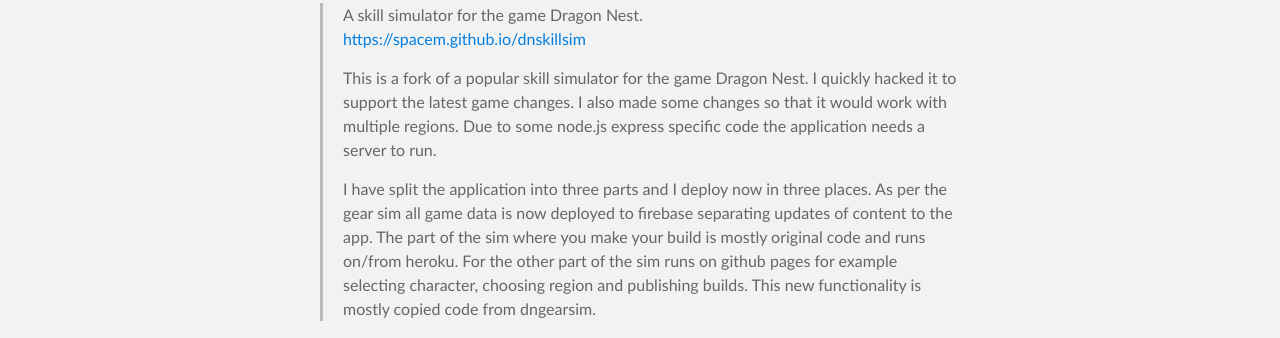
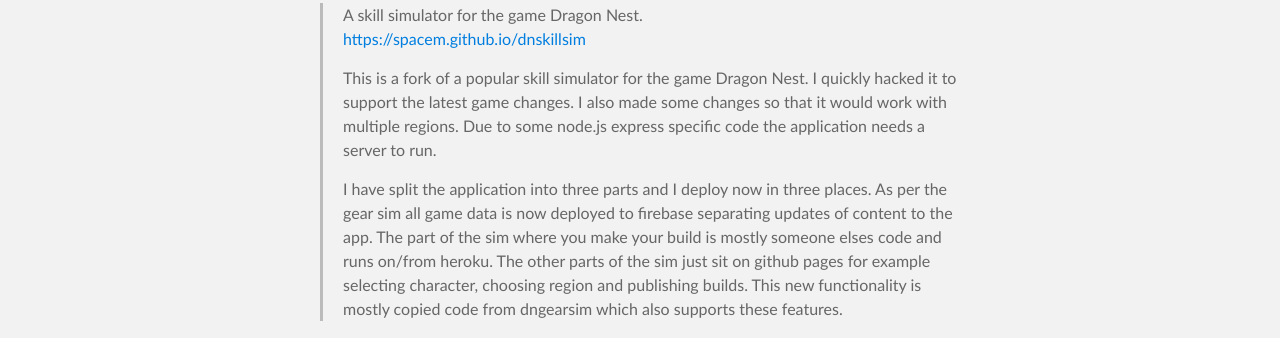
Before and after one commit to spacem/spacem.github.io, a plain HTML site: page index.html in a window 1280 px wide. Shown: the part 614-952 px from the top of the page. Drawn offline with Linux system fonts and the light colour scheme.

Commit message:
Update index.html

```diff
--- a/index.html
+++ b/index.html
@@ -67,9 +67,9 @@
 <p>
   I have split the application into three parts and I deploy now in three places.
   As per the gear sim all game data is now deployed to firebase separating updates of content to the app.
-  The part of the sim where you make your build is mostly original code and runs on/from heroku.
-  For the other part of the sim runs on github pages for example selecting character, choosing region and publishing builds.
-  This new functionality is mostly copied code from dngearsim.
+  The part of the sim where you make your build is mostly someone elses code and runs on/from heroku.
+  The other parts of the sim just sit on github pages for example selecting character, choosing region and publishing builds.
+  This new functionality is mostly copied code from dngearsim which also supports these features.
 </p>
 
 </blockquote>
```
